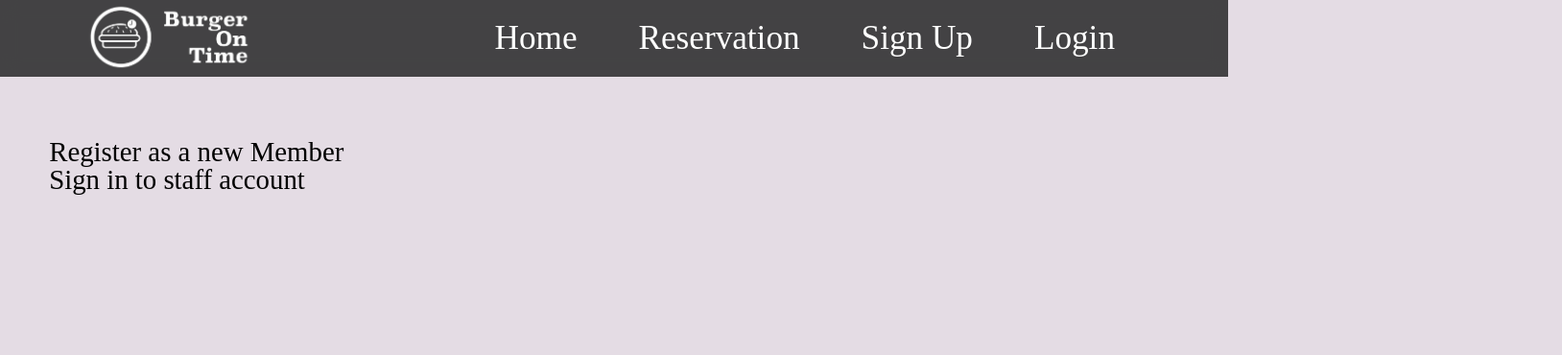
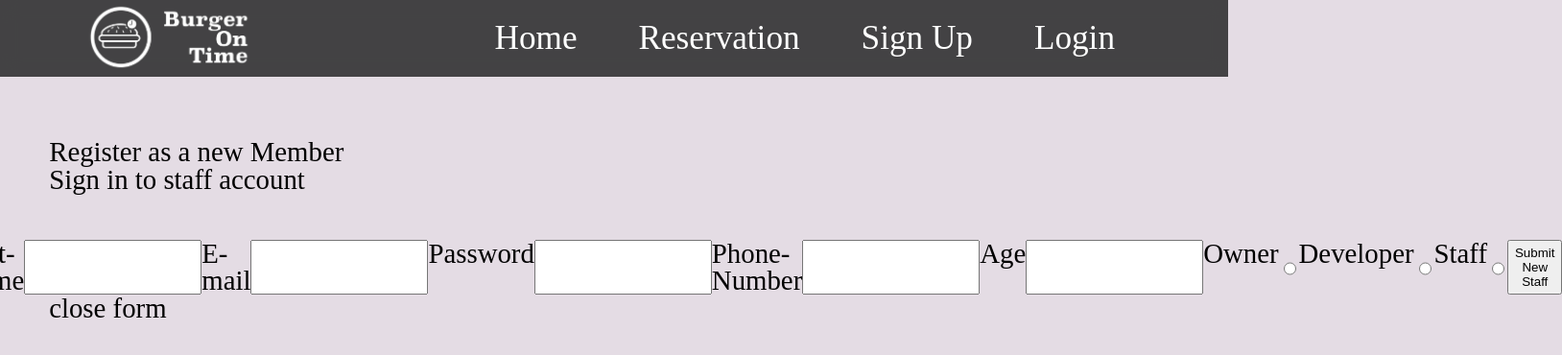
Before and after one commit to pourgosh/Project-Reastaurant-App-Frontend, a React (Vite) app: page /staff/registration in a window 1280 px wide. Shown: the top 370 px of the page at 96% size, 1628 px wide, since content can reach past the window. Built offline with nearby package versions, Linux system fonts and the light colour scheme; no server answers; a web font is replaced by a local one.

Commit message:
update/add style to staff and admin pages

```diff
--- a/src/components/FoodList/FoodList.jsx
+++ b/src/components/FoodList/FoodList.jsx
@@ -30,7 +30,11 @@ const FoodList = ({
         </div>
       )}
       {showCreateForm && (
-        <FoodListForm requestType="post" foodList={foodList} />
+        <FoodListForm
+          requestType="post"
+          foodList={foodList}
+          className="creatFoodFormContainer"
+        />
       )}
       {parameter === "/admin/control" && (
         <div className="listNameContainer">
--- a/src/components/StaffList/StaffForms/StaffRegistration.jsx
+++ b/src/components/StaffList/StaffForms/StaffRegistration.jsx
@@ -3,7 +3,7 @@ import FormInput from "../../AuthForm/FormInput/FormInput";
 import { useState, useContext } from "react";
 import { staffContext } from "../../../pages/AdminPage/AdminPage";
 import { API_URL } from "../../../../ApiUrl";
-
+import "../staffRegistration.css";
 const StaffRegistration = ({ setShowRegistration }) => {
   const getStaffFromDb = useContext(staffContext);
 
@@ -43,14 +43,20 @@ const StaffRegistration = ({ setShowRegistration }) => {
   return (
     <div>
       {window.location.pathname === "/admin/control" && (
-        <div>
-          <p onClick={onClick}>close</p>
+        <div
+          style={{
+            display: "flex",
+            justifyContent: "flex-end",
+            fontSize: "2rem",
+          }}
+        >
+          <p onClick={onClick}>Close</p>
         </div>
       )}
 
-      <form onSubmit={signupOnSubmit}>
+      <form onSubmit={signupOnSubmit} className="staffRegistration">
         <FormInput
-          inputText="first name"
+          inputText="First-Name"
           inputType="text"
           inputValue={newStaff.firstName}
           onChange={(e) => {
@@ -61,7 +67,7 @@ const StaffRegistration = ({ setShowRegistration }) => {
           }}
         />
         <FormInput
-          inputText="last name"
+          inputText="Last-Name"
           inputType="text"
           inputValue={newStaff.lastName}
           onChange={(e) => {
@@ -83,7 +89,7 @@ const StaffRegistration = ({ setShowRegistration }) => {
           }}
         />
         <FormInput
-          inputText="password"
+          inputText="Password"
           inputType="password"
           inputValue={newStaff.password}
           onChange={(e) => {
@@ -94,7 +100,7 @@ const StaffRegistration = ({ setShowRegistration }) => {
           }}
         />
         <FormInput
-          inputText="phone number"
+          inputText="Phone-Number"
           inputType="text"
           inputValue={newStaff.phoneNumber}
           onChange={(e) => {
@@ -105,7 +111,7 @@ const StaffRegistration = ({ setShowRegistration }) => {
           }}
         />
         <FormInput
-          inputText="age"
+          inputText="Age"
           inputType="number"
           inputValue={newStaff.age}
           onChange={(e) => {
@@ -151,7 +157,7 @@ const StaffRegistration = ({ setShowRegistration }) => {
             });
           }}
         />
-        <button>submit new staff</button>
+        <button>Submit New Staff</button>
       </form>
     </div>
   );
--- a/src/components/StaffList/StaffList.jsx
+++ b/src/components/StaffList/StaffList.jsx
@@ -31,10 +31,10 @@ const StaffList = ({ staffList, deleteStaffOnClick }) => {
             return (
               <div key={elem._id} className="staffInfoWrapper">
                 <div className="staffInfoContainer">
-                  <p>first name: {elem.firstName}</p>
-                  <p>last name: {elem.lastName}</p>
+                  <p>First-Name: {elem.firstName}</p>
+                  <p>Last-Name: {elem.lastName}</p>
                   <p>E-mail: {elem.email}</p>
-                  {elem.phoneNumber && <p>phone number: {elem.phoneNumber}</p>}
+                  {elem.phoneNumber && <p>Phone-Number: {elem.phoneNumber}</p>}
                   {elem.age && <p>Age: {elem.age}</p>}
                   {elem.age && <p>Position: {elem.position}</p>}
                 </div>
@@ -45,7 +45,7 @@ const StaffList = ({ staffList, deleteStaffOnClick }) => {
                         deleteStaffOnClick(elem);
                       }}
                     >
-                      remove staff member
+                      Remove Staff Member
                     </p>
                   </div>
                   <div className="updateStaffBtn">
--- /dev/null
+++ b/src/components/StaffList/staffRegistration.css
@@ -0,0 +1,4 @@
+.staffRegistration {
+  display: flex;
+  justify-content: center;
+}
--- a/src/pages/AdminPage/admin.css
+++ b/src/pages/AdminPage/admin.css
@@ -34,6 +34,12 @@
 }
 .createFoodContainer p:hover {
   cursor: pointer;
+}
+.creatFoodFormContainer {
+  display: flex;
+  padding: 5px;
+  gap: 2px;
+  justify-content: center;
 }
 .listNameContainer {
   display: flex;
--- a/src/pages/StaffRegistrationPage/StaffPage.jsx
+++ b/src/pages/StaffRegistrationPage/StaffPage.jsx
@@ -4,7 +4,7 @@ import { useState } from "react";
 import "./staffPage.css";
 
 const StaffPage = () => {
-  const [displayForm, setDisplayForm] = useState(null);
+  const [displayForm, setDisplayForm] = useState("signUp");
 
   return (
     <div className="registrationWrapper">
--- a/src/pages/StaffRegistrationPage/staffPage.css
+++ b/src/pages/StaffRegistrationPage/staffPage.css
@@ -2,4 +2,7 @@
   padding-top: 5%;
   padding-left: 4%;
   font-size: 1.8rem;
+  display: flex;
+  gap: 3rem;
+  flex-direction: column;
 }
```
